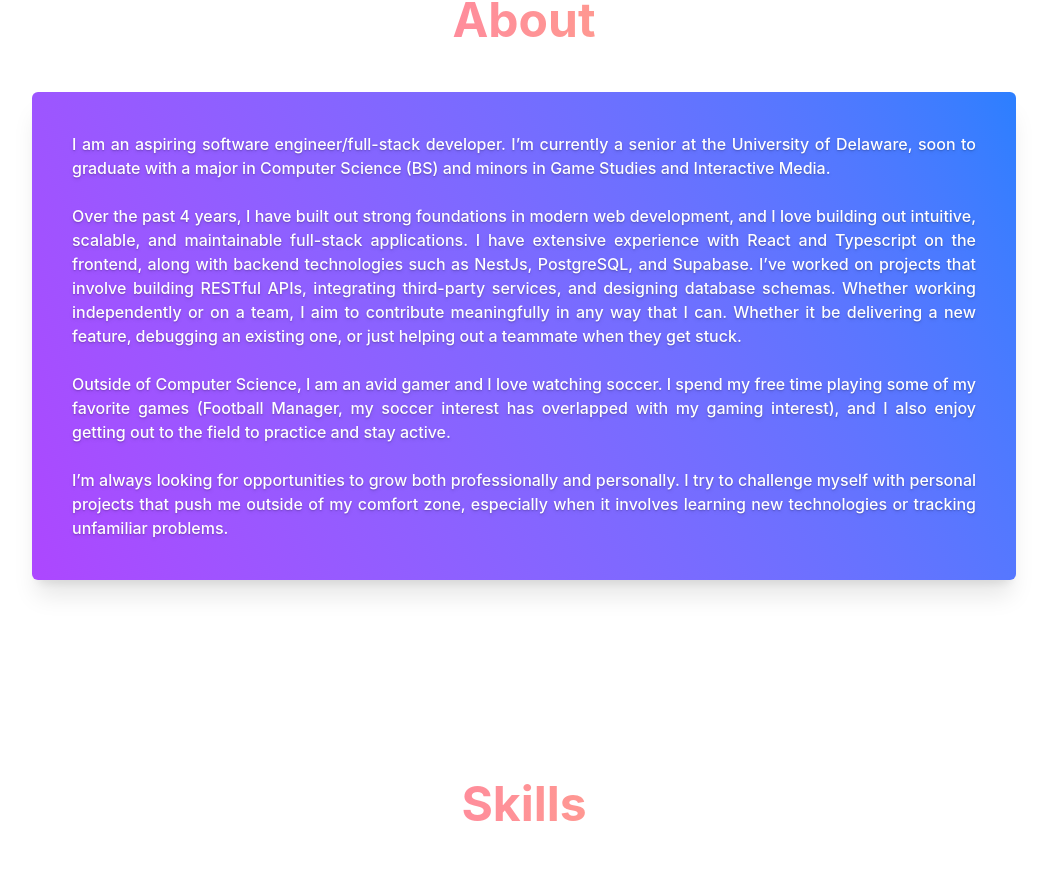
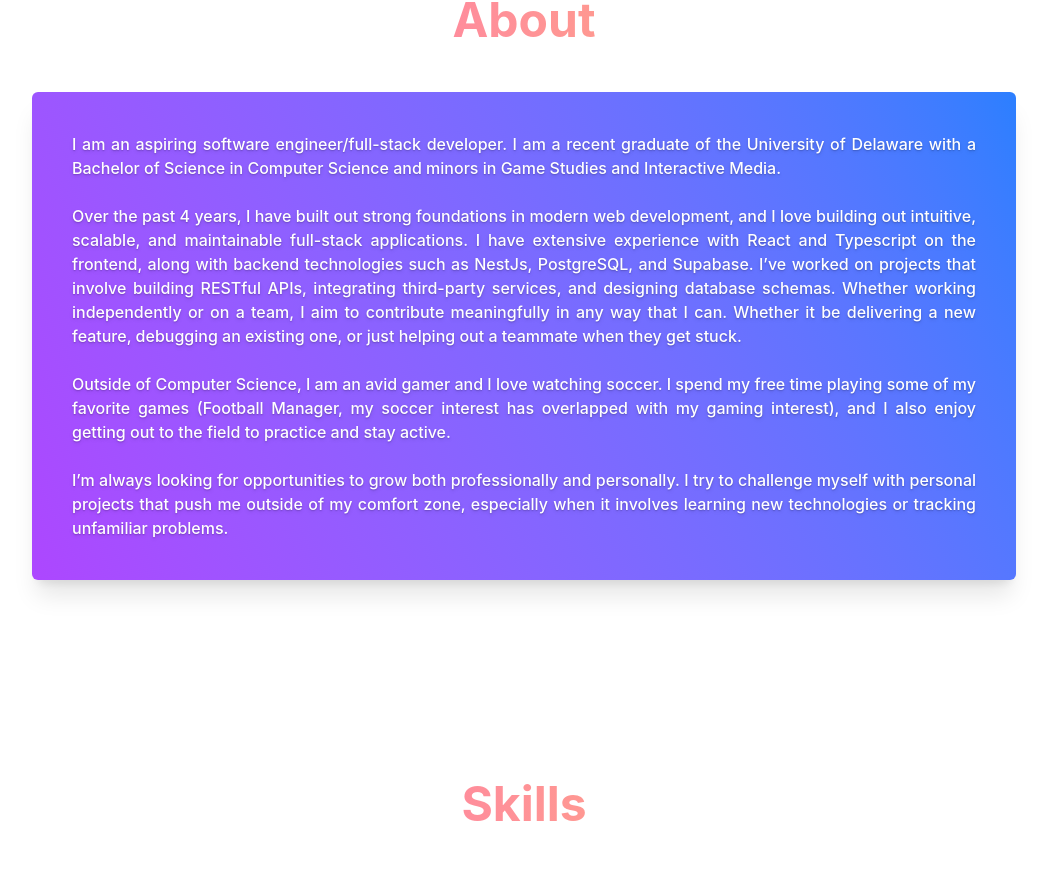
Before and after one commit to TheLuckyman30/portfolio, a React (Vite) app: page / in a window 1280 px wide. Shown: the part 2619-3493 px from the top of the page, without its empty margins (116-1163 px from the left). Built offline with nearby package versions, Linux system fonts and the light colour scheme.

Commit message:
Modified about me

```diff
--- a/src/sections/About.tsx
+++ b/src/sections/About.tsx
@@ -8,7 +8,7 @@ export function About() {
   useAnimation(ref, "animate-drop-in-delay");
 
   const aboutMeText = [
-    "I am an aspiring software engineer/full-stack developer. I’m currently a senior at the University of Delaware, soon to graduate with a major in Computer Science (BS) and minors in Game Studies and Interactive Media. ",
+    "I am an aspiring software engineer/full-stack developer. I am a recent graduate of the University of Delaware with a Bachelor of Science in Computer Science and minors in Game Studies and Interactive Media. ",
     "Over the past 4 years, I have built out strong foundations in modern web development, and I love building out intuitive, scalable, and maintainable full-stack applications. I have extensive experience with React and Typescript on the frontend, along with backend technologies such as NestJs, PostgreSQL, and Supabase. I’ve worked on projects that involve building RESTful APIs, integrating third-party services, and designing database schemas. Whether working independently or on a team, I aim to contribute meaningfully in any way that I can. Whether it be delivering a new feature, debugging an existing one, or just helping out a teammate when they get stuck. ",
     "Outside of Computer Science, I am an avid gamer and I love watching soccer. I spend my free time playing some of my favorite games (Football Manager, my soccer interest has overlapped with my gaming interest), and I also enjoy getting out to the field to practice and stay active. ",
     "I’m always looking for opportunities to grow both professionally and personally. I try to challenge myself with personal projects that push me outside of my comfort zone, especially when it involves learning new technologies or tracking unfamiliar problems. ",
```
